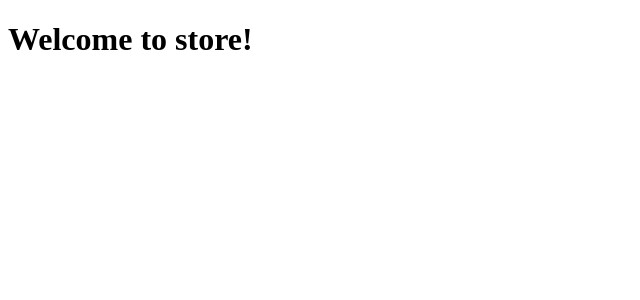
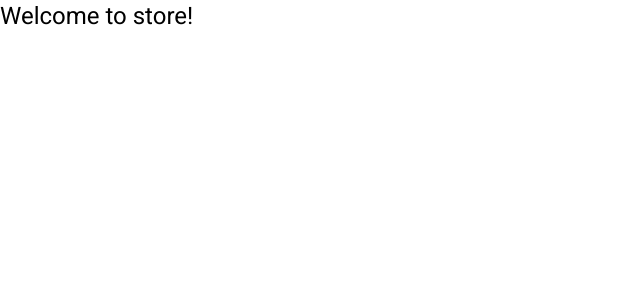
Before and after one commit to Emimint/EmiStore, an Angular app: page / in a window 1280 px wide. Shown: the top 300 px of the page, without its empty margins (0-640 px from the left). Built offline with nearby package versions, Linux system fonts and the light colour scheme.

Commit message:
add material angular to project

```diff
--- a/angular.json
+++ b/angular.json
@@ -55,6 +55,7 @@
               "src/assets"
             ],
             "styles": [
+              "@angular/material/prebuilt-themes/deeppurple-amber.css",
               "src/styles.css"
             ],
             "scripts": []
--- a/package.json
+++ b/package.json
@@ -10,10 +10,12 @@
   "private": true,
   "dependencies": {
     "@angular/animations": "^17.0.0",
+    "@angular/cdk": "^17.0.1",
     "@angular/common": "^17.0.0",
     "@angular/compiler": "^17.0.0",
     "@angular/core": "^17.0.0",
     "@angular/forms": "^17.0.0",
+    "@angular/material": "^17.0.1",
     "@angular/platform-browser": "^17.0.0",
     "@angular/platform-browser-dynamic": "^17.0.0",
     "@angular/router": "^17.0.0",
--- a/src/index.html
+++ b/src/index.html
@@ -6,8 +6,10 @@
   <base href="/">
   <meta name="viewport" content="width=device-width, initial-scale=1">
   <link rel="icon" type="image/x-icon" href="favicon.ico">
+  <link href="https://fonts.googleapis.com/css2?family=Roboto:wght@300;400;500&display=swap" rel="stylesheet">
+  <link href="https://fonts.googleapis.com/icon?family=Material+Icons" rel="stylesheet">
 </head>
-<body>
+<body class="mat-typography">
   <app-root></app-root>
 </body>
 </html>
--- a/src/styles.css
+++ b/src/styles.css
@@ -1 +1,4 @@
 /* You can add global styles to this file, and also import other style files */
+
+html, body { height: 100%; }
+body { margin: 0; font-family: Roboto, "Helvetica Neue", sans-serif; }
```
Also changed, not shown: src/app/app.module.ts (+29 -1 lines), 1 other file (tests, documents, lock files or other folders).
